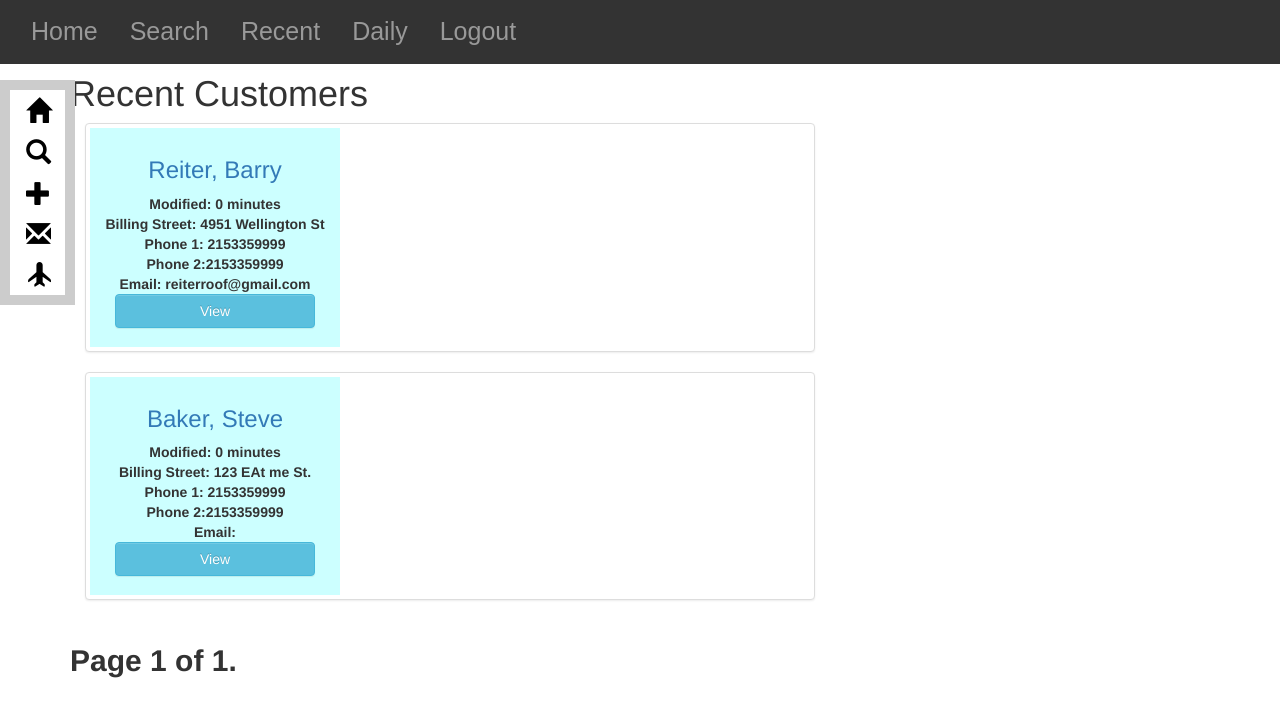
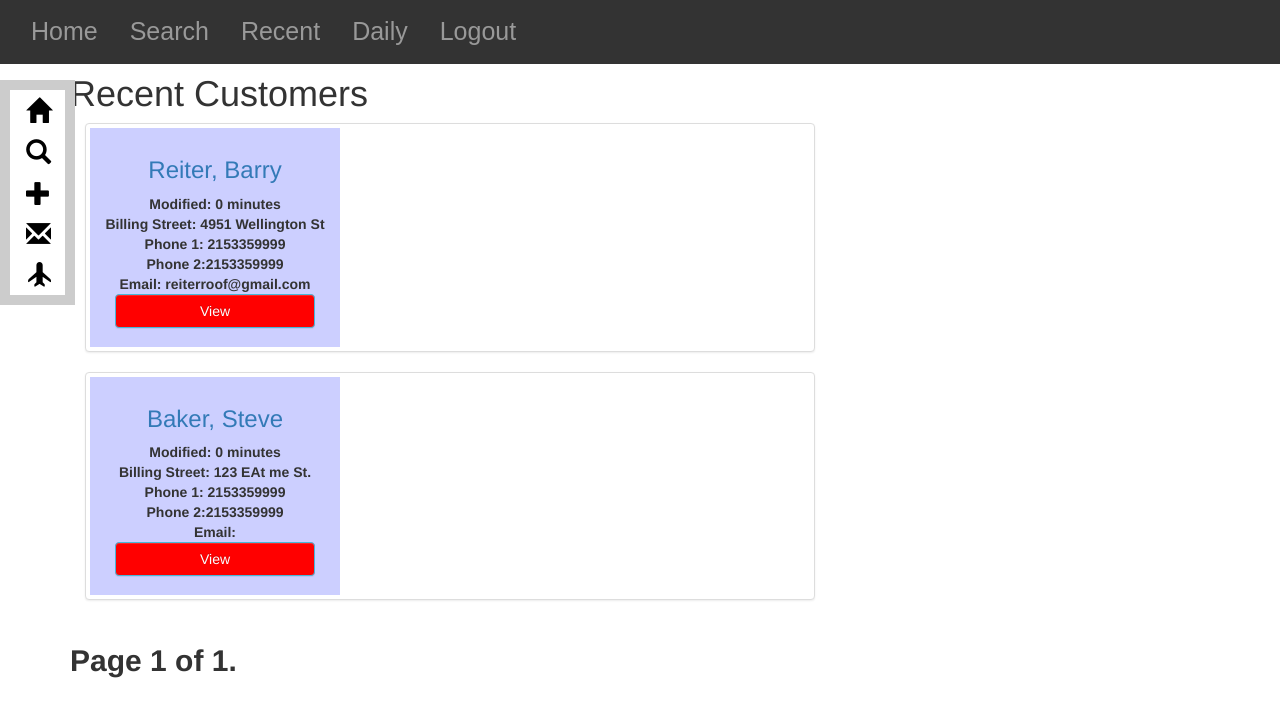
Before and after one commit to solvable/RR, a Django app: page /customers/customer_list/ in a window 1280 px wide. Shown: the top 717 px of the page. Run offline with Django 3.2, Linux system fonts and the light colour scheme; data comes from the database, SQL or seed files in the repository; both versions use the stored data as it was after the commit; some libraries are stand-ins or nearby versions.

Commit message:
v0.47 stopping with version changes until I actually accomplish something. bought a license today! backed it up and made it simple
If you've been reading this documentation, it's clear i have no Idea WTF I am doing.

```diff
--- a/static/css/base.css
+++ b/static/css/base.css
@@ -3,7 +3,7 @@ color:#777777;
 }
 
 .thumbnail div{
-    background-color:#CCFFFF;
+    background-color:#CCCFFF;
     text-align:center;
     width:250px;
 
@@ -19,6 +19,7 @@ h3{
 
 #btnViewCustomer{
     width:200px;
+    background-color:red;
 }
 
 /* topnav */
```
Also changed, not shown: db.sqlite3.
